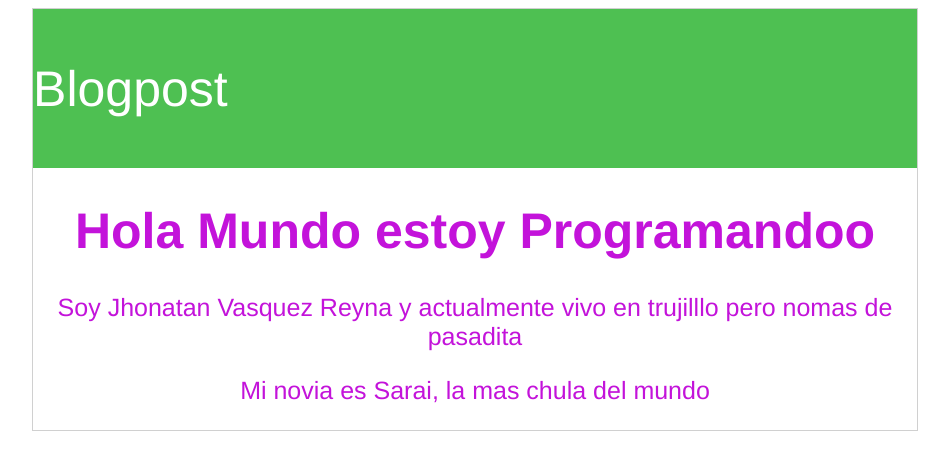
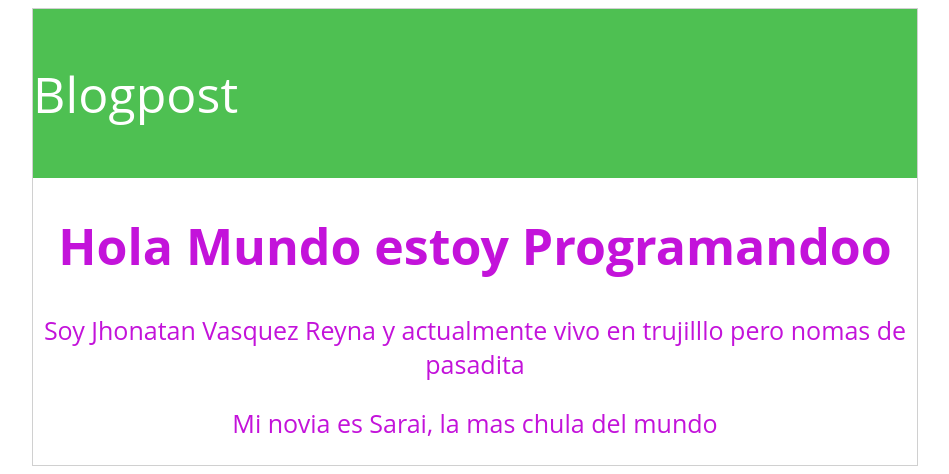
Before and after one commit to Jhonatan141200/blog, a plain HTML site: page index.html in a window 1280 px wide. Shown: the whole page, without its empty margins (165-1114 px from the left). Drawn offline with Linux system fonts and the light colour scheme.

Commit message:
Hola mundo

```diff
--- a/css/styles.css
+++ b/css/styles.css
@@ -1,6 +1,6 @@
 body {
   text-align: center;
-  font-family: "Helvetica Neue";
+  font-family: 'Open Sans';
   font-size: 25px;
   color: #c313da;
 }
```
